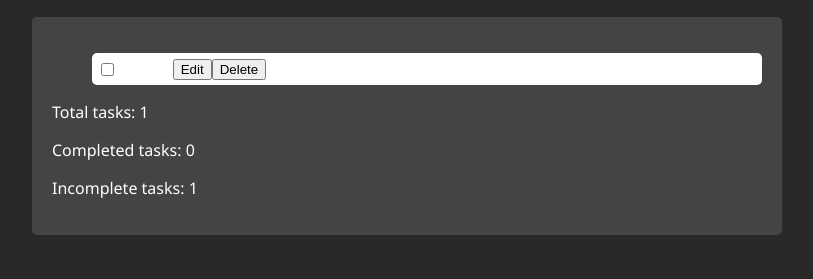
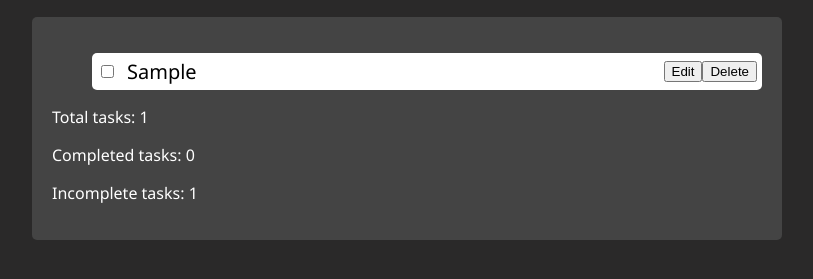
Before and after one commit to PrasangiBandara/To-Do-App, a plain HTML site: page index.html in a window 1280 px wide. Both pictures are taken after typing "Sample" into the empty fields and a click on the button "Add". Shown: the part 169-448 px from the top of the page, without its empty margins (233-1046 px from the left). Drawn offline with Linux system fonts and the light colour scheme.

Commit message:
styling the implemented app..

```diff
--- a/index.css
+++ b/index.css
@@ -61,3 +61,15 @@ body {
     background-color: #fff;
     border-radius: 5px;
   }
+
+  .task-item.completed {
+    background-color: #ccc;
+  }
+
+  .task-item .task-name {
+    flex: 1;
+    margin-left: 10px;
+    color: #000;
+    font-size: 20px;
+    font-family: 'Segoe UI', Tahoma, Geneva, Verdana, sans-serif;
+  }
```
